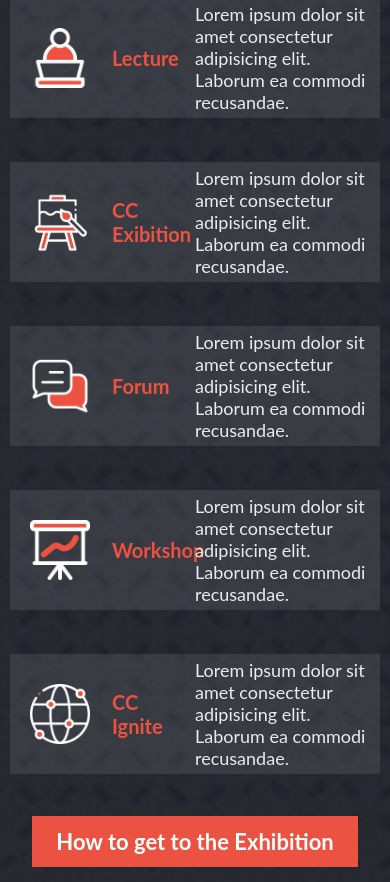
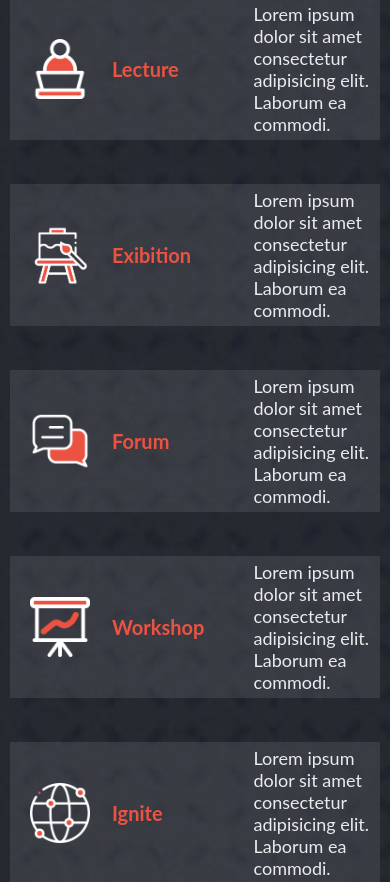
Before and after one commit to mukhammadrizooff/2022-G20-Bali-summit, a website: page index.html in a window 390 px wide. Shown: the part 826-1708 px from the top of the page. Drawn offline with nearby package versions, Linux system fonts and the light colour scheme; a web font is replaced by a local one.

Commit message:
Fix required change for mobile  version

```diff
--- a/CSS/style.css
+++ b/CSS/style.css
@@ -491,3 +491,9 @@ body {
 .end {
   display: none;
 }
+
+@media only screen and (max-width: 768px) {
+  .lorem-text {
+    padding-left: 15vw;
+  }
+}
--- a/index.html
+++ b/index.html
@@ -113,7 +113,7 @@
             </div>
             <p class="lorem-text">
               Lorem ipsum dolor sit amet consectetur adipisicing elit. Laborum
-              ea commodi recusandae.
+              ea commodi.
             </p>
           </div>
 
@@ -124,11 +124,11 @@
                 src="images/icons/exhibition.png"
                 alt="exibition"
               />
-              <h2>CC Exibition</h2>
+              <h2>Exibition</h2>
             </div>
             <p class="lorem-text">
               Lorem ipsum dolor sit amet consectetur adipisicing elit. Laborum
-              ea commodi recusandae.
+              ea commodi.
             </p>
           </div>
 
@@ -143,7 +143,7 @@
             </div>
             <p class="lorem-text">
               Lorem ipsum dolor sit amet consectetur adipisicing elit. Laborum
-              ea commodi recusandae.
+              ea commodi.
             </p>
           </div>
 
@@ -158,7 +158,7 @@
             </div>
             <p class="lorem-text">
               Lorem ipsum dolor sit amet consectetur adipisicing elit. Laborum
-              ea commodi recusandae.
+              ea commodi.
             </p>
           </div>
 
@@ -169,11 +169,11 @@
                 src="images/icons/ignite.png"
                 alt="share"
               />
-              <h2>CC Ignite</h2>
+              <h2>Ignite</h2>
             </div>
             <p class="lorem-text">
               Lorem ipsum dolor sit amet consectetur adipisicing elit. Laborum
-              ea commodi recusandae.
+              ea commodi.
             </p>
           </div>
         </div>
```
